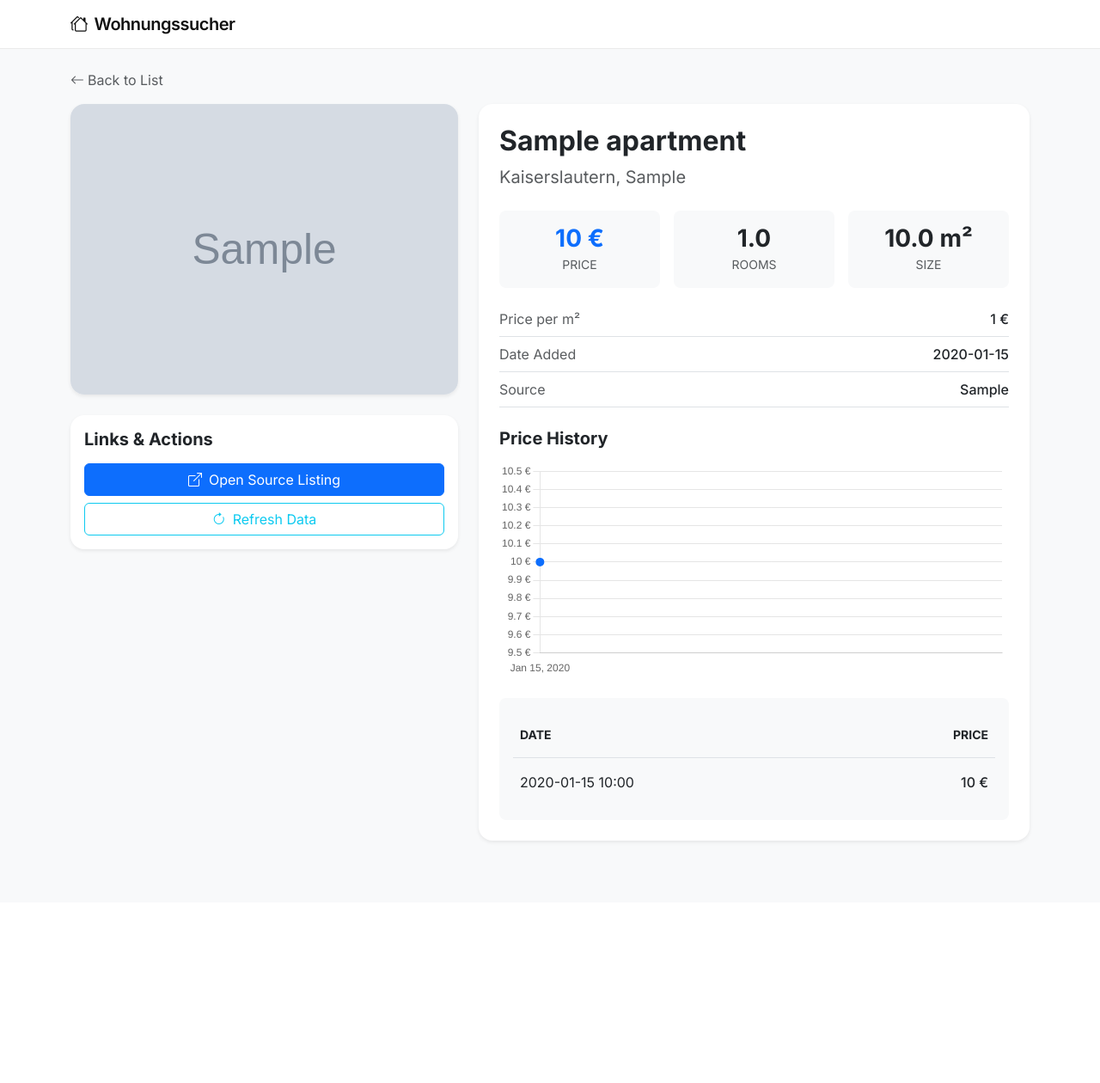
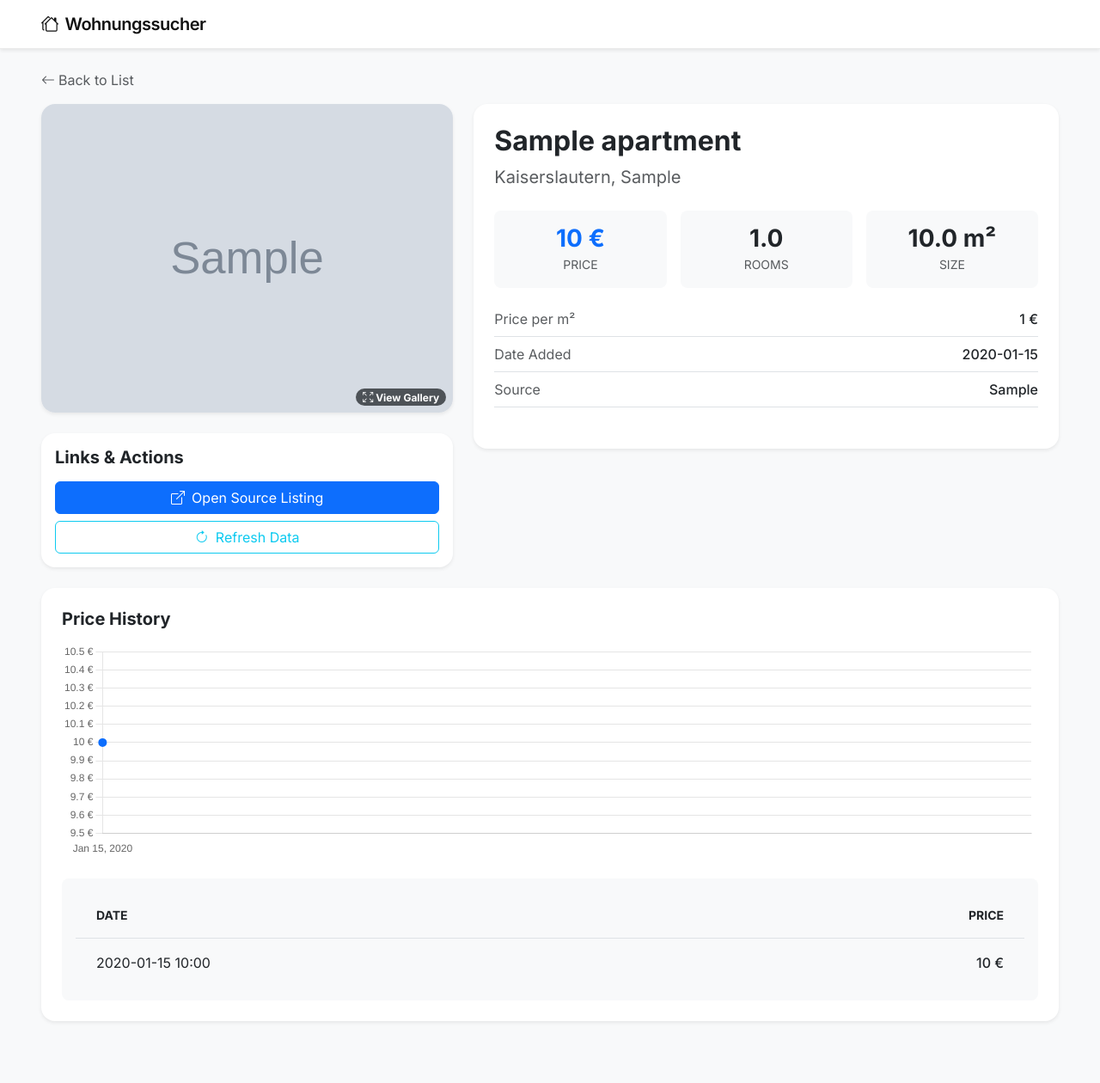
Before and after one commit to pheineke/apartment_notebook, a Flask app: page /apartment/1 in a window 1280 px wide. Shown: the whole page at 86% size. Before the commit the page ends 981 px from the top, so only its background shows below. Run offline with Flask 3, Linux system fonts and the light colour scheme; tables that the repository leaves empty hold one stand-in row (values such as "Sample post"); grey boxes marked "Sample" are stand-in pictures; some libraries are stand-ins or nearby versions.

Commit message:
UI redesign: full-width layout, Lightbox gallery, and padding fixes

```diff
--- a/templates/detail.html
+++ b/templates/detail.html
@@ -7,9 +7,21 @@
 
 <div class="row">
     <div class="col-md-5">
-        <div class="card shadow-sm border-0 rounded-4 overflow-hidden mb-4">
-            {% if apt.picture_url %}
-            <img src="{{ apt.picture_url }}" class="img-fluid w-100 {% if not apt.is_available %} unavailable {% endif %}" style="object-fit: cover; max-height: 400px;" alt="{{ apt.title }}">
+        <div class="card shadow-sm border-0 rounded-4 overflow-hidden mb-4 position-relative">
+            {% set isList = apt.picture_url.startswith('[') if apt.picture_url else false %}
+            {% if isList %}
+                {% set main_pic = (apt.picture_url | fromjson)[0] %}
+            {% else %}
+                {% set main_pic = apt.picture_url %}
+            {% endif %}
+
+            {% if main_pic %}
+            <a href="#" data-bs-toggle="modal" data-bs-target="#imageLightboxModal" class="d-block position-relative">
+                <img src="{{ main_pic }}" class="img-fluid w-100 {% if not apt.is_available %} unavailable {% endif %}" style="object-fit: cover; max-height: 400px; transition: transform 0.2s;" alt="{{ apt.title }}" onmouseover="this.style.opacity='0.9';" onmouseout="this.style.opacity='1';">
+                <div class="position-absolute bottom-0 end-0 m-2">
+                    <span class="badge bg-dark bg-opacity-75 rounded-pill px-2 py-1"><i class="bi bi-arrows-fullscreen"></i> View Gallery</span>
+                </div>
+            </a>
             {% else %}
             <div class="bg-light d-flex align-items-center justify-content-center text-muted" style="height: 300px; width: 100%;">
                 <div class="text-center">
@@ -117,8 +129,16 @@
                         <span class="fw-medium ms-auto">{{ apt.source|capitalize if apt.source else 'Unknown' }}</span>
                     </div>
                 </div>
+            </div>
+        </div>
+    </div>
+</div>
 
-                <h5 class="fw-bold mb-3 mt-4">Price History</h5>
+<div class="row">
+    <div class="col-12">
+        <div class="card shadow-sm border-0 rounded-4 mb-4">
+            <div class="card-body p-4">
+                <h5 class="fw-bold mb-3">Price History</h5>
 
                 <!-- Chart Container -->
                 <div class="mb-4">
@@ -148,7 +168,45 @@
                         </tbody>
                     </table>
                 </div>
+            </div>
+        </div>
+    </div>
+</div>
 
+<!-- Lightbox Modal -->
+<div class="modal fade" id="imageLightboxModal" tabindex="-1" aria-hidden="true">
+    <div class="modal-dialog modal-dialog-centered modal-lg modal-fullscreen-lg-down">
+        <div class="modal-content bg-transparent border-0">
+            <div class="modal-header border-0 pb-0 justify-content-end">
+                <button type="button" class="btn-close btn-close-white" data-bs-dismiss="modal" aria-label="Close" style="filter: invert(1); z-index: 1055;"></button>
+            </div>
+            <div class="modal-body text-center p-0 position-relative">
+                <div id="lightboxCarousel" class="carousel slide" data-bs-ride="false">
+                    <div class="carousel-inner">
+                        {% set isList = apt.picture_url.startswith('[') if apt.picture_url else false %}
+                        {% if isList %}
+                            {% set pics = apt.picture_url | fromjson %}
+                        {% else %}
+                            {% set pics = [apt.picture_url] if apt.picture_url else [] %}
+                        {% endif %}
+
+                        {% for pic in pics %}
+                        <div class="carousel-item {% if loop.first %}active{% endif %}">
+                            <img src="{{ pic }}" class="img-fluid rounded shadow" style="max-height: 85vh; object-fit: contain;" alt="Apartment Image {{ loop.index }}">
+                        </div>
+                        {% endfor %}
+                    </div>
+                    {% if pics|length > 1 %}
+                    <button class="carousel-control-prev" type="button" data-bs-target="#lightboxCarousel" data-bs-slide="prev" style="width: 5vw;">
+                        <span class="carousel-control-prev-icon" aria-hidden="true"></span>
+                        <span class="visually-hidden">Previous</span>
+                    </button>
+                    <button class="carousel-control-next" type="button" data-bs-target="#lightboxCarousel" data-bs-slide="next" style="width: 5vw;">
+                        <span class="carousel-control-next-icon" aria-hidden="true"></span>
+                        <span class="visually-hidden">Next</span>
+                    </button>
+                    {% endif %}
+                </div>
             </div>
         </div>
     </div>
--- a/templates/layout.html
+++ b/templates/layout.html
@@ -24,6 +24,8 @@
         .table > :not(caption) > * > * { border-bottom-color: #f0f0f0; padding: 1rem 0.5rem; vertical-align: middle; }
         .table-dark { --bs-table-bg: #f8f9fa; --bs-table-color: #555; }
         .table-dark th { font-weight: 500; text-transform: uppercase; font-size: 0.75rem; letter-spacing: 0.5px; border-bottom: 2px solid #eaeaea !important; }
+        .table > tbody > tr > td:first-child, .table > thead > tr > th:first-child { padding-left: 1.5rem !important; }
+        .table > tbody > tr > td:last-child, .table > thead > tr > th:last-child { padding-right: 1.5rem !important; }
 
         .apartment-card img { max-height: 200px; object-fit: cover; }
         .unavailable { opacity: 0.6; filter: grayscale(100%); }
@@ -31,17 +33,19 @@
         .btn-minimal:hover { background: #f0f0f0; color: #111; }
 
         /* DataTables overrides */
+        div.dataTables_wrapper .row:first-child { padding: 1rem 1rem 0.5rem 1rem; }
+        div.dataTables_wrapper .row:last-child { padding: 0.5rem 1rem 1rem 1rem; }
         div.dataTables_wrapper div.dataTables_filter input { border-radius: 8px; border: 1px solid #ddd; padding: 0.375rem 0.75rem; }
         div.dataTables_wrapper div.dataTables_length select { border-radius: 8px; border: 1px solid #ddd; }
     </style>
 </head>
 <body>
-    <nav class="navbar mb-4">
-        <div class="container">
+    <nav class="navbar mb-4 shadow-sm pb-2 pt-2">
+        <div class="container-fluid px-4 px-xl-5">
             <a class="navbar-brand" href="/"><i class="bi bi-houses me-2"></i>Wohnungssucher</a>
         </div>
     </nav>
-    <div class="container pb-5">
+    <div class="container-fluid px-4 px-xl-5 pb-5">
         {% with messages = get_flashed_messages(with_categories=true) %}
           {% if messages %}
             {% for category, message in messages %}
```
Also changed, not shown: templates/index.html (+9 -2 lines).
